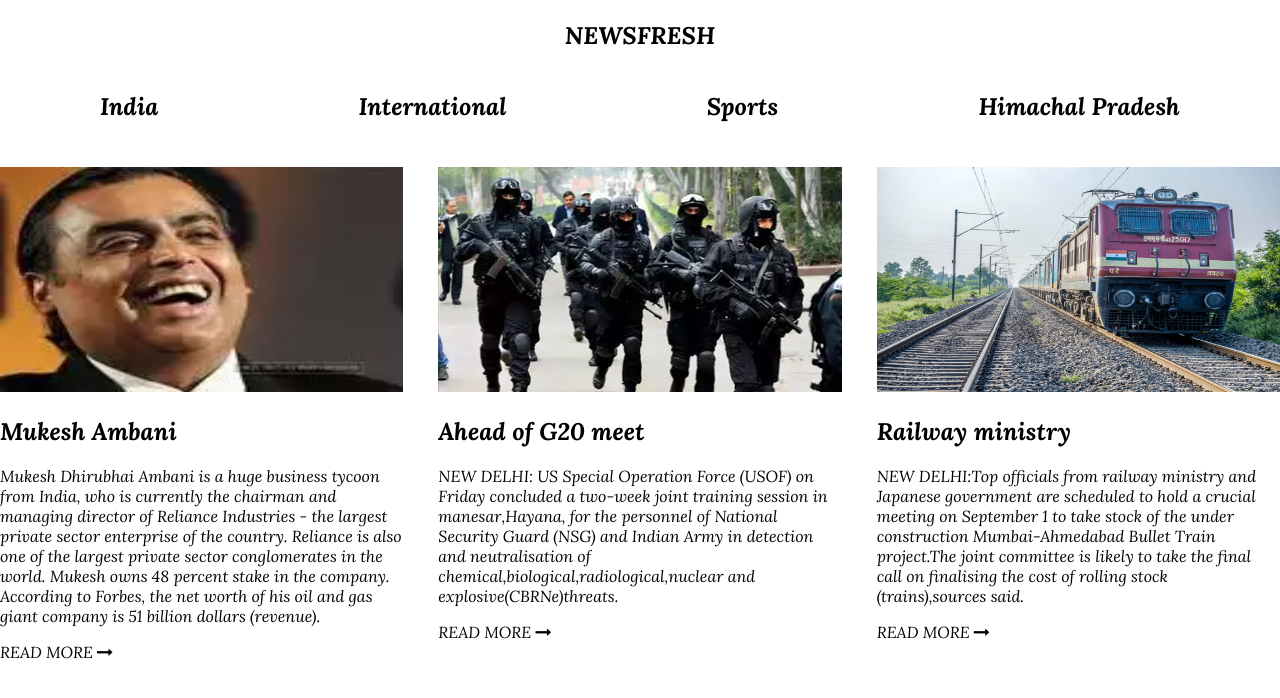
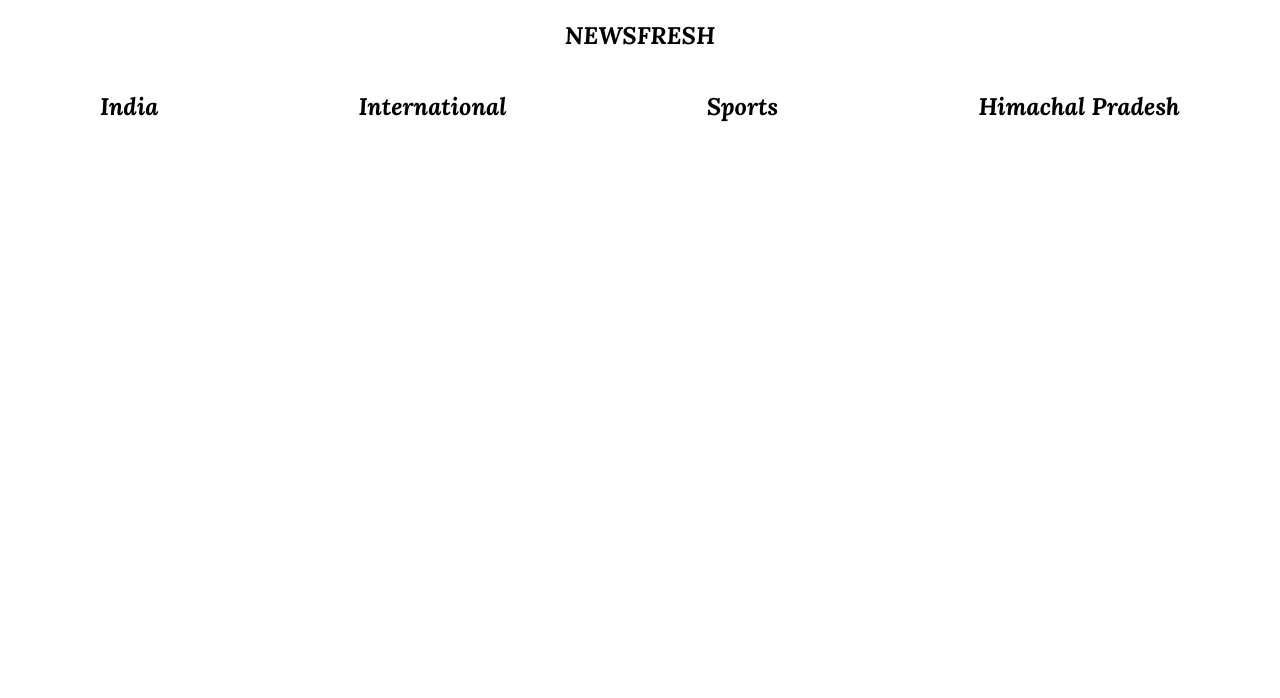
Before and after one commit to sahil0sharm/newspaper, a plain HTML site: page index.html in a window 1280 px wide. Drawn offline with Linux system fonts and the light colour scheme.

Commit message:
Update index.html

```diff
--- a/index.html
+++ b/index.html
@@ -1,15 +1,18 @@
 <!DOCTYPE html>
 <html lang="en">
+
 <head>
     <meta charset="UTF-8">
     <meta name="viewport" content="width=device-width, initial-scale=1.0">
     <title>Document</title>
-    <link rel="stylesheet" href="index.css"/>
+    <link rel="stylesheet" href="index.css" />
     <link rel="preconnect" href="https://fonts.googleapis.com">
     <link rel="preconnect" href="https://fonts.gstatic.com" crossorigin>
-<link href="https://fonts.googleapis.com/css2?family=Lora:ital,wght@1,400;1,500;1,600;1,700&display=swap" rel="stylesheet">
+    <link href="https://fonts.googleapis.com/css2?family=Lora:ital,wght@1,400;1,500;1,600;1,700&display=swap"
+        rel="stylesheet">
     <link rel="stylesheet" href="https://cdnjs.cloudflare.com/ajax/libs/font-awesome/4.7.0/css/font-awesome.min.css">
 </head>
+
 <body>
     <section>
         <div class="container">
@@ -40,34 +43,15 @@
     </section>
     <section>
         <div class="container">
-      <div class="indiahead">
-        <div class="ambani">
-            <img src="Mukesh-Ambani.webp" width="100%" height="225"/ >
-            <h2>Mukesh Ambani</h2>
-            <p>Mukesh Dhirubhai Ambani is a huge business tycoon from India, who is currently the chairman and managing director of Reliance Industries - the largest private sector enterprise of the country. Reliance is also one of the largest private sector conglomerates in the world.
+            <div class="indiahead" id="newshere">
 
-                Mukesh owns 48 percent stake in the company. According to Forbes, the net worth of his oil and gas giant company is 51 billion dollars (revenue).
-
-            </p>
-            <p class="read">READ MORE <i class="fa fa-long-arrow-right" aria-hidden="true"></i></p>
-        </div>
-     <div class="meet">
-        <img src="g20.jpg" width="100%" height="225"/>
-        <h2>Ahead of G20 meet</h2>
-        <p>NEW DELHI: US Special Operation Force (USOF) on Friday concluded a two-week joint training session in manesar,Hayana, for the personnel of National Security Guard (NSG) and Indian Army in detection and neutralisation of chemical,biological,radiological,nuclear and explosive(CBRNe)threats.</p>
-        <p class="read">READ MORE <i class="fa fa-long-arrow-right" aria-hidden="true"></i></p>
-    </div>
-     <div class="train">
-        <img src="train.jpg" width="100%" height="225"/>
-        <h2>Railway ministry</h2>
-        <p>NEW DELHI:Top officials from railway ministry and Japanese government are scheduled to hold a crucial meeting on September 1 to take stock of the under construction Mumbai-Ahmedabad Bullet Train project.The joint committee is likely to take the final call on finalising the cost of rolling stock (trains),sources said.</p>
-        <p class="read">READ MORE <i class="fa fa-long-arrow-right" aria-hidden="true"></i></p>
-    </div>
             </div>
         </div>
     </section>
     <section>
 
     </section>
+    <script src="script.js"></script>
 </body>
+
 </html>
```
Lines whose indentation alone changed are shown as unchanged.
